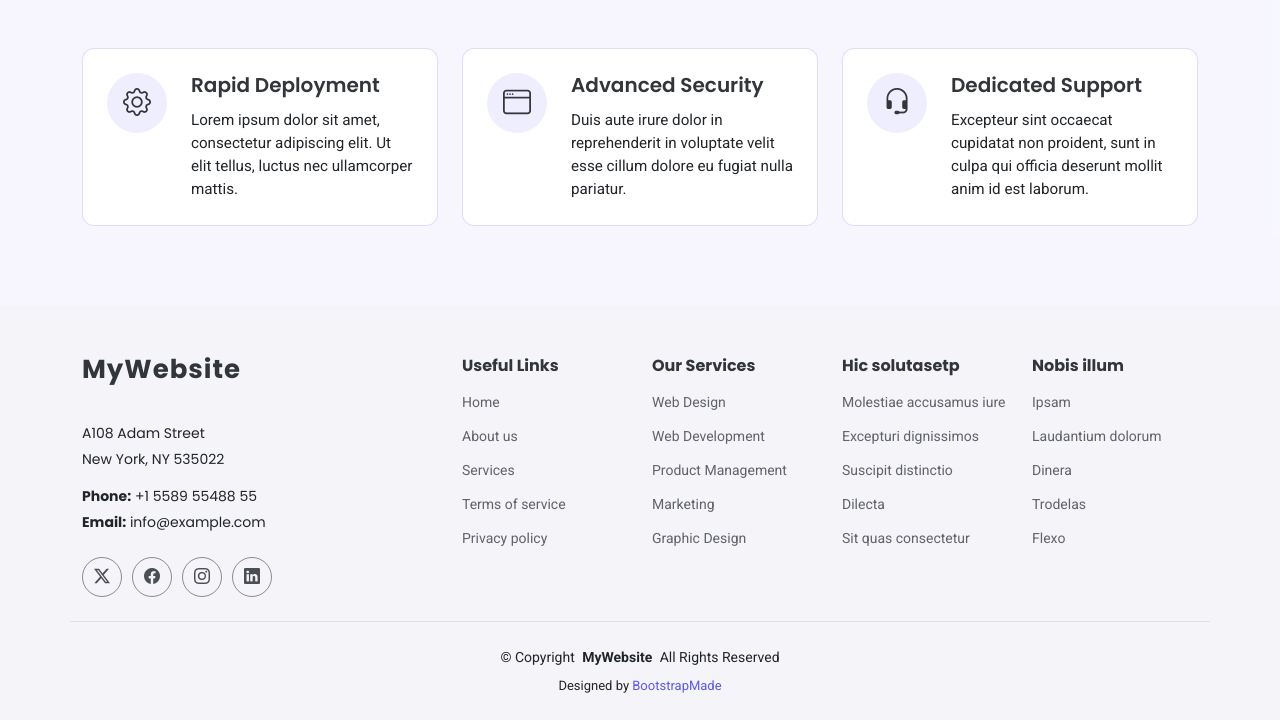
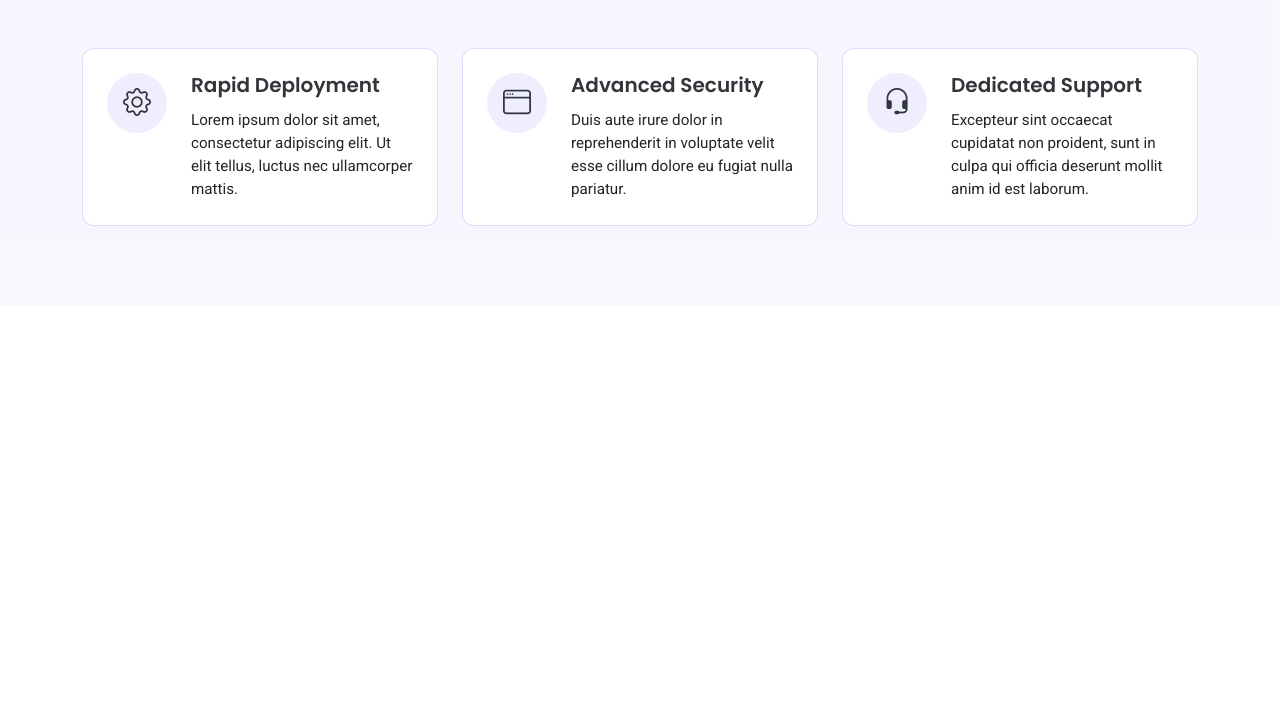
Before and after one commit to raulmatrix/practica1gsw2025, a plain HTML site: page home.html in a window 1280 px wide. Shown: the part 526-1246 px from the top of the page. After the commit the page ends 832 px from the top, so only its background shows below. Drawn offline with Linux system fonts and the light colour scheme.

Commit message:
Segundo Commit About

```diff
--- a/home.html
+++ b/home.html
@@ -49,8 +49,9 @@
 
       <nav id="navmenu" class="navmenu">
         <ul>
-          <li><a href="#hero" class="active">Home</a></li>
-          <li><a href="#about">About</a></li>
+          <li><a href="home.html" class="active">Home</a></li>
+          <li><a href="about.html">About</a></li>
+
           <li><a href="#services">Services</a></li>
           <li><a href="#portfolio">Portfolio</a></li>
           <li><a href="#pricing">Pricing</a></li>
@@ -160,87 +161,7 @@
 
      </main>
 
-  <footer id="footer" class="footer light-background">
 
-    <div class="container footer-top">
-      <div class="row gy-4">
-        <div class="col-lg-4 col-md-6 footer-about">
-          <a href="index.html" class="logo d-flex align-items-center">
-            <span class="sitename">MyWebsite</span>
-          </a>
-          <div class="footer-contact pt-3">
-            <p>A108 Adam Street</p>
-            <p>New York, NY 535022</p>
-            <p class="mt-3"><strong>Phone:</strong> <span>+1 5589 55488 55</span></p>
-            <p><strong>Email:</strong> <span>info@example.com</span></p>
-          </div>
-          <div class="social-links d-flex mt-4">
-            <a href=""><i class="bi bi-twitter-x"></i></a>
-            <a href=""><i class="bi bi-facebook"></i></a>
-            <a href=""><i class="bi bi-instagram"></i></a>
-            <a href=""><i class="bi bi-linkedin"></i></a>
-          </div>
-        </div>
-
-        <div class="col-lg-2 col-md-3 footer-links">
-          <h4>Useful Links</h4>
-          <ul>
-            <li><a href="#">Home</a></li>
-            <li><a href="#">About us</a></li>
-            <li><a href="#">Services</a></li>
-            <li><a href="#">Terms of service</a></li>
-            <li><a href="#">Privacy policy</a></li>
-          </ul>
-        </div>
-
-        <div class="col-lg-2 col-md-3 footer-links">
-          <h4>Our Services</h4>
-          <ul>
-            <li><a href="#">Web Design</a></li>
-            <li><a href="#">Web Development</a></li>
-            <li><a href="#">Product Management</a></li>
-            <li><a href="#">Marketing</a></li>
-            <li><a href="#">Graphic Design</a></li>
-          </ul>
-        </div>
-
-        <div class="col-lg-2 col-md-3 footer-links">
-          <h4>Hic solutasetp</h4>
-          <ul>
-            <li><a href="#">Molestiae accusamus iure</a></li>
-            <li><a href="#">Excepturi dignissimos</a></li>
-            <li><a href="#">Suscipit distinctio</a></li>
-            <li><a href="#">Dilecta</a></li>
-            <li><a href="#">Sit quas consectetur</a></li>
-          </ul>
-        </div>
-
-        <div class="col-lg-2 col-md-3 footer-links">
-          <h4>Nobis illum</h4>
-          <ul>
-            <li><a href="#">Ipsam</a></li>
-            <li><a href="#">Laudantium dolorum</a></li>
-            <li><a href="#">Dinera</a></li>
-            <li><a href="#">Trodelas</a></li>
-            <li><a href="#">Flexo</a></li>
-          </ul>
-        </div>
-
-      </div>
-    </div>
-
-    <div class="container copyright text-center mt-4">
-      <p>© <span>Copyright</span> <strong class="px-1 sitename">MyWebsite</strong> <span>All Rights Reserved</span></p>
-      <div class="credits">
-        <!-- All the links in the footer should remain intact. -->
-        <!-- You can delete the links only if you've purchased the pro version. -->
-        <!-- Licensing information: https://bootstrapmade.com/license/ -->
-        <!-- Purchase the pro version with working PHP/AJAX contact form: [buy-url] -->
-        Designed by <a href="https://bootstrapmade.com/">BootstrapMade</a>
-      </div>
-    </div>
-
-  </footer>
 
   <!-- Scroll Top -->
   <a href="#" id="scroll-top" class="scroll-top d-flex align-items-center justify-content-center"><i class="bi bi-arrow-up-short"></i></a>
```
Also changed, not shown: about.html (added, +145 -0 lines).
